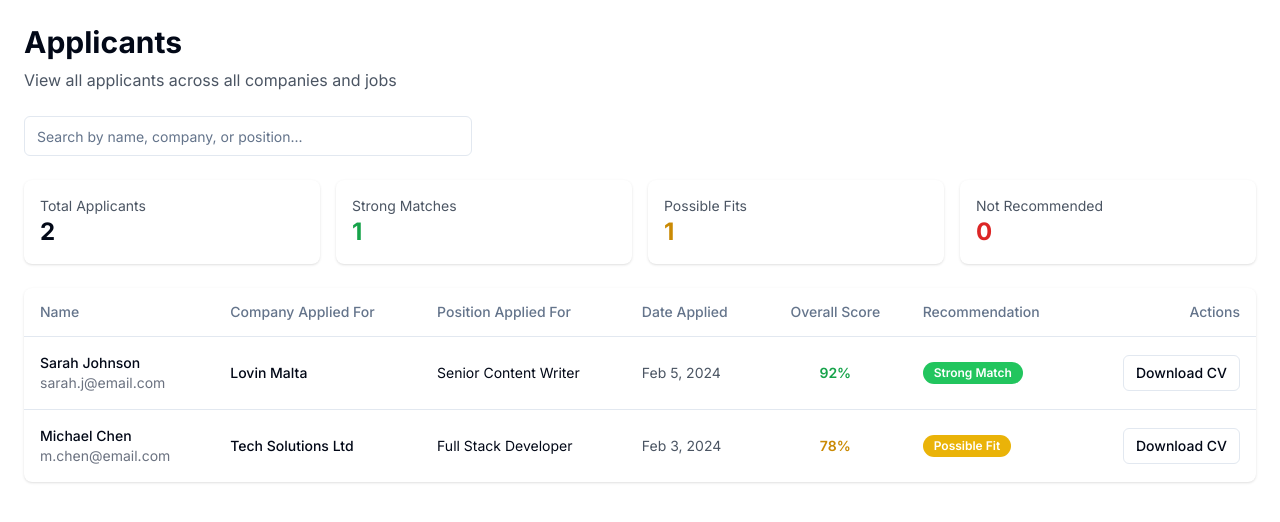
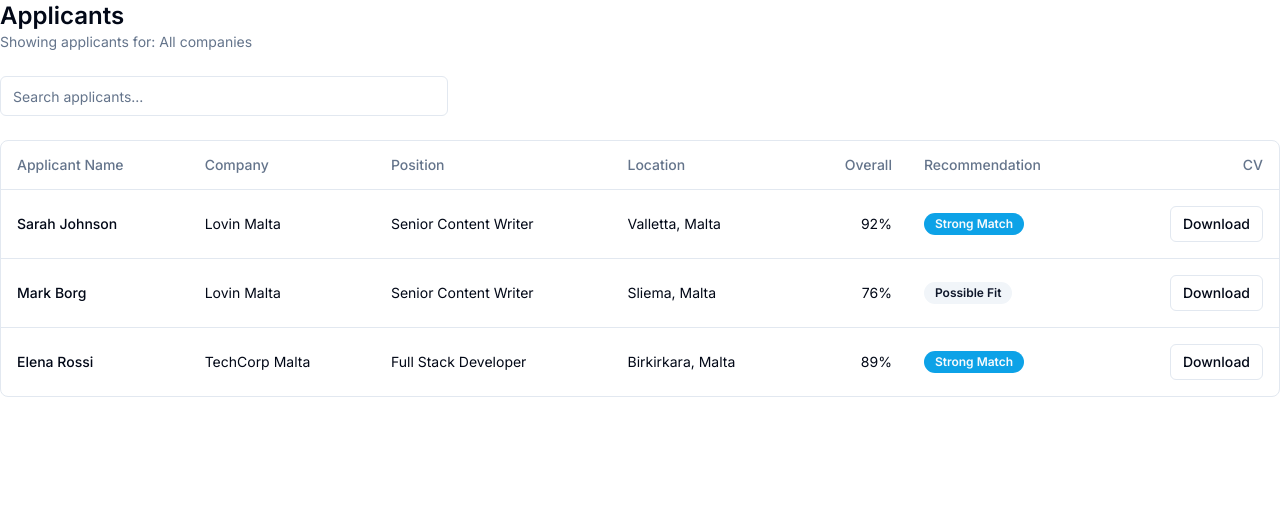
Before and after one commit to schaak722/keepmeposted-frontend, a Next.js app: page /applicants in a window 1280 px wide. Shown: the top 522 px of the page. Built offline with nearby package versions, Linux system fonts and the light colour scheme.

Commit message:
Update page.tsx

```diff
--- a/app/applicants/page.tsx
+++ b/app/applicants/page.tsx
@@ -1,7 +1,8 @@
 "use client"
 
 import { useMemo, useState } from "react"
-import { useRouter, useSearchParams } from "next/navigation"
+import Link from "next/link"
+import { useSearchParams } from "next/navigation"
 import { Button } from "@/components/ui/button"
 import { Input } from "@/components/ui/input"
 import { Table, TableBody, TableCell, TableHead, TableHeader, TableRow } from "@/components/ui/table"
@@ -9,10 +10,9 @@ import { Badge } from "@/components/ui/badge"
 import { TableSkeleton } from "@/components/ui/skeleton"
 import type { Applicant, Recommendation } from "@/types"
 import { useToast } from "@/hooks/use-toast"
-import { format } from "date-fns"
 import { useAuth } from "@/contexts/auth-context"
 
-// Mock data
+// Keep the existing pattern: mock data in-page
 const MOCK_APPLICANTS: Applicant[] = [
   {
     id: "1",
@@ -34,220 +34,193 @@ const MOCK_APPLICANTS: Applicant[] = [
     technical_skills: ["SEO", "Content Strategy", "Adobe Creative Suite"],
     soft_skills: ["Communication", "Creativity"],
     languages: ["English", "Maltese"],
-    status: "NEW",
-    applied_date: "2024-02-05T10:00:00Z",
-    created_at: "2024-02-05T10:00:00Z",
-    updated_at: "2024-02-05T10:00:00Z"
   },
   {
     id: "2",
+    company_id: "1",
+    job_id: "1",
+    company_name: "Lovin Malta",
+    position_title: "Senior Content Writer",
+    first_name: "Mark",
+    last_name: "Borg",
+    email: "mark.b@email.com",
+    location: "Sliema, Malta",
+    cv_url: "/uploads/mark-borg-cv.pdf",
+    overall_match_score: 76,
+    preset_questions_score: 72,
+    final_recommendation: "Possible Fit" as Recommendation,
+    current_employer: "Independent",
+    current_position: "Freelance Writer",
+    years_experience: 5,
+    technical_skills: ["Copywriting", "Social Media"],
+    soft_skills: ["Adaptability", "Time Management"],
+    languages: ["English", "Maltese"],
+  },
+  {
+    id: "3",
     company_id: "2",
     job_id: "2",
-    company_name: "Tech Solutions Ltd",
+    company_name: "TechCorp Malta",
     position_title: "Full Stack Developer",
-    first_name: "Michael",
-    last_name: "Chen",
-    email: "m.chen@email.com",
-    location: "Sliema, Malta",
-    cv_url: "/uploads/michael-chen-cv.pdf",
-    overall_match_score: 78,
-    preset_questions_score: 82,
-    final_recommendation: "Possible Fit" as Recommendation,
-    current_employer: "StartupX",
-    current_position: "Software Developer",
-    years_experience: 4,
-    technical_skills: ["React", "Node.js", "Python"],
+    first_name: "Elena",
+    last_name: "Rossi",
+    email: "elena.r@email.com",
+    location: "Birkirkara, Malta",
+    cv_url: "/uploads/elena-rossi-cv.pdf",
+    overall_match_score: 89,
+    preset_questions_score: 81,
+    final_recommendation: "Strong Match" as Recommendation,
+    current_employer: "Software House",
+    current_position: "Developer",
+    years_experience: 6,
+    technical_skills: ["React", "Node.js", "PostgreSQL"],
     soft_skills: ["Problem Solving", "Teamwork"],
-    status: "SCREENING",
-    applied_date: "2024-02-03T10:00:00Z",
-    created_at: "2024-02-03T10:00:00Z",
-    updated_at: "2024-02-03T10:00:00Z"
-  }
+    languages: ["English", "Italian"],
+  },
 ]
 
+function recommendationBadgeVariant(rec: Recommendation) {
+  switch (rec) {
+    case "Strong Match":
+      return "default"
+    case "Possible Fit":
+      return "secondary"
+    case "Not Recommended":
+      return "destructive"
+    default:
+      return "outline"
+  }
+}
+
 export default function ApplicantsPage() {
-  const [applicants, setApplicants] = useState<Applicant[]>(MOCK_APPLICANTS)
-  const [isLoading, setIsLoading] = useState(false)
+  const { toast } = useToast()
+  const { activeCompanyId, activeCompany, user } = useAuth()
+  const searchParams = useSearchParams()
+
+  // Local state (keeps your current repo approach flexible)
+  const [applicants] = useState<Applicant[]>(MOCK_APPLICANTS)
+  const [isLoading] = useState(false)
   const [searchQuery, setSearchQuery] = useState("")
-  const { toast } = useToast()
 
-  const { activeCompanyId, activeCompany } = useAuth()
-  const searchParams = useSearchParams()
-  const router = useRouter()
-
+  // Supports /applicants?companyId=<id> (e.g., from Companies “View Applicants”)
   const queryCompanyId = searchParams.get("companyId")
-  const effectiveCompanyId = queryCompanyId || activeCompanyId
+  const effectiveCompanyId = queryCompanyId || activeCompanyId || null
 
   const effectiveCompanyName = useMemo(() => {
     if (queryCompanyId) {
-      const fromApplicants = applicants.find(a => a.company_id === queryCompanyId)?.company_name
+      const fromApplicants = applicants.find((a) => a.company_id === queryCompanyId)?.company_name
       return fromApplicants || `Company ${queryCompanyId}`
     }
-    return activeCompany?.company_name || (effectiveCompanyId ? `Company ${effectiveCompanyId}` : "All companies")
-  }, [activeCompany?.company_name, applicants, effectiveCompanyId, queryCompanyId])
+    return (
+      // depending on your auth context shape (some places use name vs company_name)
+      // @ts-expect-error - handle either field safely
+      activeCompany?.name ||
+      // @ts-expect-error - handle either field safely
+      activeCompany?.company_name ||
+      (effectiveCompanyId ? `Company ${effectiveCompanyId}` : "All companies")
+    )
+  }, [activeCompany, applicants, effectiveCompanyId, queryCompanyId])
 
-  const scopedApplicants = useMemo(() => {
+  // ✅ FIX: filter the SOURCE array (applicants), never scopedApplicants inside itself
+  const scopedApplicants = useMemo<Applicant[]>(() => {
     if (!effectiveCompanyId) return applicants
-    return applicants.filter(a => a.company_id === effectiveCompanyId)
+    return applicants.filter((a) => a.company_id === effectiveCompanyId)
   }, [applicants, effectiveCompanyId])
 
-  const filteredApplicants = scopedApplicants.filter(applicant =>
-    applicant.first_name.toLowerCase().includes(searchQuery.toLowerCase()) ||
-    applicant.last_name.toLowerCase().includes(searchQuery.toLowerCase()) ||
-    applicant.company_name?.toLowerCase().includes(searchQuery.toLowerCase()) ||
-    applicant.position_title?.toLowerCase().includes(searchQuery.toLowerCase())
+  const filteredApplicants = useMemo<Applicant[]>(() => {
+    const q = searchQuery.trim().toLowerCase()
+    if (!q) return scopedApplicants
+    return scopedApplicants.filter((a) => {
+      const fullName = `${a.first_name} ${a.last_name}`.toLowerCase()
+      return (
+        fullName.includes(q) ||
+        (a.company_name || "").toLowerCase().includes(q) ||
+        (a.position_title || "").toLowerCase().includes(q) ||
+        (a.location || "").toLowerCase().includes(q)
       )
+    })
+  }, [scopedApplicants, searchQuery])
 
   const handleDownloadCV = async (applicant: Applicant) => {
-    try {
-      // In production, this would call: GET /companies/:companyId/applicants/:applicantId/cv/download
+    // Mock-only: keep behaviour, but don’t break build
     toast({
       title: "Downloading CV",
       description: `Downloading CV for ${applicant.first_name} ${applicant.last_name}`,
-        variant: "success"
-      })
-
-      // Simulate download
-      // In production: window.open(cv_download_url)
-      console.log("Downloading CV from:", applicant.cv_url)
-    } catch (error) {
-      toast({
-        title: "Download failed",
-        description: "Failed to download CV. Please try again.",
-        variant: "error"
     })
   }
-  }
 
-  const getRecommendationBadge = (recommendation: Recommendation) => {
-    const variants: Record<Recommendation, "success" | "warning" | "error"> = {
-      "Strong Match": "success",
-      "Possible Fit": "warning",
-      "Not Recommended": "error"
-    }
-    return <Badge variant={variants[recommendation]}>{recommendation}</Badge>
-  }
-
-  const getScoreColor = (score: number) => {
-    if (score >= 85) return "text-green-600 font-semibold"
-    if (score >= 70) return "text-yellow-600 font-semibold"
-    return "text-red-600 font-semibold"
-  }
+  const scopeLabel =
+    (queryCompanyId ? `${effectiveCompanyName} (filter)` : effectiveCompanyName) ||
+    (user?.role === "CLIENT" ? "Your company" : "No company selected")
 
   return (
-    <div className="p-6 max-w-7xl mx-auto">
-      {/* Page Header */}
-      <div className="mb-6">
-        <h1 className="text-3xl font-bold mb-2">Applicants</h1>
-        <div className="flex flex-wrap items-center gap-3">
-          <p className="text-gray-600">
-            {effectiveCompanyId ? (
-              <>Showing applicants for: <span className="font-medium">{effectiveCompanyName}</span></>
-            ) : (
-              <>View all applicants across all companies and jobs</>
-            )}
-          </p>
-          {queryCompanyId && (
-            <Button
-              variant="outline"
-              size="sm"
-              onClick={() => router.push("/applicants")}
-            >
-              Clear filter
-            </Button>
-          )}
-        </div>
+    <div className="space-y-6">
+      <div className="flex items-start justify-between gap-4">
+        <div>
+          <h1 className="text-2xl font-semibold">Applicants</h1>
+          <p className="text-sm text-muted-foreground">Showing applicants for: {scopeLabel}</p>
         </div>
 
-      {/* Controls */}
-      <div className="flex justify-between items-center mb-6 gap-4">
+        {queryCompanyId ? (
+          <Button variant="outline" asChild>
+            <Link href="/applicants">Clear filter</Link>
+          </Button>
+        ) : null}
+      </div>
+
+      <div className="flex items-center gap-3">
         <Input
-          placeholder="Search by name, company, or position..."
+          placeholder="Search applicants..."
           value={searchQuery}
           onChange={(e) => setSearchQuery(e.target.value)}
           className="max-w-md"
         />
       </div>
 
-      {/* Stats */}
-      <div className="grid grid-cols-4 gap-4 mb-6">
-        <div className="bg-white rounded-lg shadow p-4">
-          <div className="text-sm text-gray-600">Total Applicants</div>
-          <div className="text-2xl font-bold">{applicants.length}</div>
+      <div className="rounded-lg border bg-card">
+        {isLoading ? (
+          <div className="p-4">
+            <TableSkeleton rows={8} columns={6} />
           </div>
-        <div className="bg-white rounded-lg shadow p-4">
-          <div className="text-sm text-gray-600">Strong Matches</div>
-          <div className="text-2xl font-bold text-green-600">
-            {applicants.filter(a => a.final_recommendation === "Strong Match").length}
-          </div>
-        </div>
-        <div className="bg-white rounded-lg shadow p-4">
-          <div className="text-sm text-gray-600">Possible Fits</div>
-          <div className="text-2xl font-bold text-yellow-600">
-            {applicants.filter(a => a.final_recommendation === "Possible Fit").length}
-          </div>
-        </div>
-        <div className="bg-white rounded-lg shadow p-4">
-          <div className="text-sm text-gray-600">Not Recommended</div>
-          <div className="text-2xl font-bold text-red-600">
-            {applicants.filter(a => a.final_recommendation === "Not Recommended").length}
-          </div>
-        </div>
-      </div>
-
-      {/* Table */}
-      {isLoading ? (
-        <TableSkeleton rows={5} />
         ) : (
-        <div className="bg-white rounded-lg shadow overflow-hidden">
           <Table>
             <TableHeader>
               <TableRow>
-                <TableHead>Name</TableHead>
-                <TableHead>Company Applied For</TableHead>
-                <TableHead>Position Applied For</TableHead>
-                <TableHead>Date Applied</TableHead>
-                <TableHead className="text-center">Overall Score</TableHead>
+                <TableHead>Applicant Name</TableHead>
+                <TableHead>Company</TableHead>
+                <TableHead>Position</TableHead>
+                <TableHead>Location</TableHead>
+                <TableHead className="text-right">Overall</TableHead>
                 <TableHead>Recommendation</TableHead>
-                <TableHead className="text-right">Actions</TableHead>
+                <TableHead className="text-right">CV</TableHead>
               </TableRow>
             </TableHeader>
+
             <TableBody>
               {filteredApplicants.length === 0 ? (
                 <TableRow>
-                  <TableCell colSpan={7} className="text-center py-8 text-gray-500">
-                    {searchQuery ? "No applicants found matching your search" : "No applicants yet"}
+                  <TableCell colSpan={7} className="py-10 text-center text-sm text-muted-foreground">
+                    No applicants found.
                   </TableCell>
                 </TableRow>
               ) : (
-                filteredApplicants.map(applicant => (
-                  <TableRow key={applicant.id}>
+                filteredApplicants.map((a) => (
+                  <TableRow key={a.id}>
+                    <TableCell className="font-medium">
+                      {a.first_name} {a.last_name}
+                    </TableCell>
+                    <TableCell>{a.company_name}</TableCell>
+                    <TableCell>{a.position_title}</TableCell>
+                    <TableCell>{a.location}</TableCell>
+                    <TableCell className="text-right">{a.overall_match_score}%</TableCell>
                     <TableCell>
-                      <div>
-                        <div className="font-medium">
-                          {applicant.first_name} {applicant.last_name}
-                        </div>
-                        <div className="text-sm text-gray-500">{applicant.email}</div>
-                      </div>
+                      <Badge variant={recommendationBadgeVariant(a.final_recommendation)}>
+                        {a.final_recommendation}
+                      </Badge>
                     </TableCell>
-                    <TableCell className="font-medium">{applicant.company_name}</TableCell>
-                    <TableCell>{applicant.position_title}</TableCell>
-                    <TableCell className="text-gray-600">
-                      {format(new Date(applicant.applied_date), "MMM d, yyyy")}
-                    </TableCell>
-                    <TableCell className="text-center">
-                      <span className={getScoreColor(applicant.overall_match_score)}>
-                        {applicant.overall_match_score}%
-                      </span>
-                    </TableCell>
-                    <TableCell>{getRecommendationBadge(applicant.final_recommendation)}</TableCell>
                     <TableCell className="text-right">
-                      <Button
-                        variant="outline"
-                        size="sm"
-                        onClick={() => handleDownloadCV(applicant)}
-                      >
-                        Download CV
+                      <Button variant="outline" size="sm" onClick={() => handleDownloadCV(a)}>
+                        Download
                       </Button>
                     </TableCell>
                   </TableRow>
@@ -255,8 +228,8 @@ export default function ApplicantsPage() {
               )}
             </TableBody>
           </Table>
+        )}
       </div>
-      )}
     </div>
   )
 }
```
Lines whose indentation alone changed are shown as unchanged.
